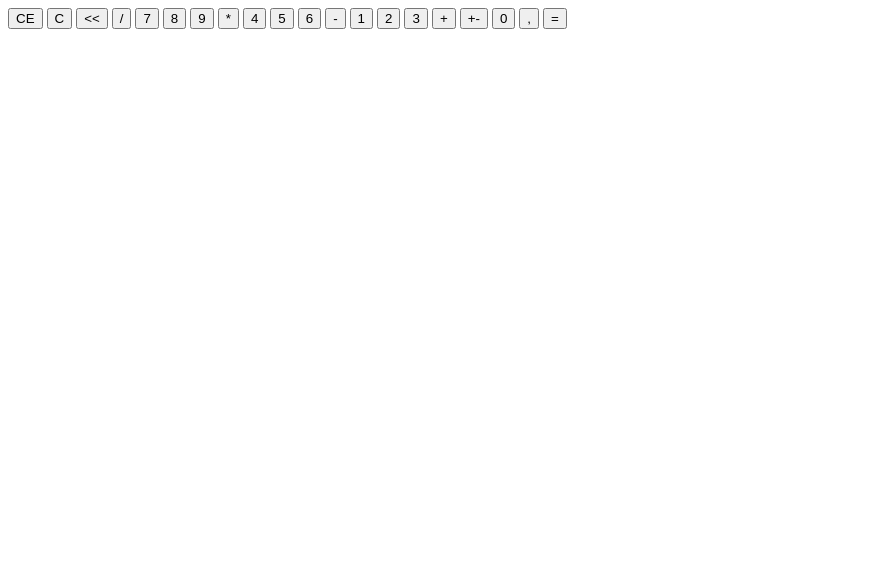
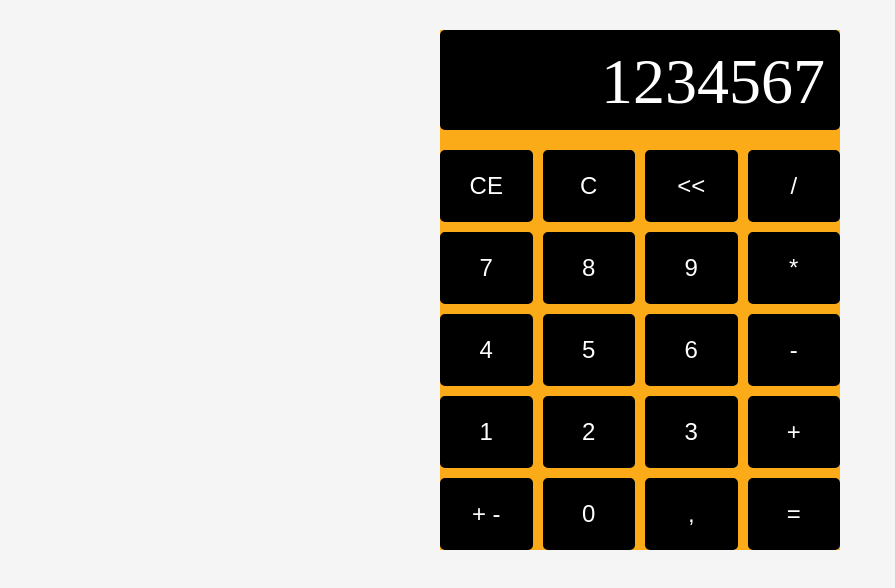
Before and after one commit to fabianocardosodev/calculadora, a plain HTML site: page index.html in a window 1280 px wide. Shown: the whole page, without its empty margins (0-895 px from the left). Drawn offline with Linux system fonts and the light colour scheme.

Commit message:
finalizando html e incluindo css
css finalizado conclui-se

```diff
--- a/index.html
+++ b/index.html
@@ -8,7 +8,7 @@
     </head>
     <body>
         <div class="calculator">
-            <div class="display"></div>
+            <div class="display">1234567</div>
             <div class="calculator-buttons">
                 <button>CE</button>
                 <button>C</button>
@@ -26,12 +26,12 @@
                 <button>2</button>
                 <button>3</button>
                 <button>+</button>
-                <button>+-</button>
+                <button>+ -</button>
                 <button>0</button>
                 <button>,</button>
                 <button>=</button>
+            </div>
+        </div>
 
-
-
-    </body>
+</body>
 </html>
--- a/style.css
+++ b/style.css
@@ -0,0 +1,52 @@
+* {
+    margin: 0;
+    padding: 0;
+    box-sizing: border-box;
+}
+
+body {
+    background-color: whitesmoke;
+    padding: 30px 0;
+}
+
+.calculator {
+    width: 400px;
+    margin: 0 auto;
+    background-color: #FBAB18;
+}
+
+.display {
+    display: flex;
+    justify-content: flex-end;
+    width: 100%;
+    height: 100px;
+    margin-bottom: 20px;
+    padding: 15px;
+    background-color: black;
+    color: white;
+    font: normal 4rem serif;
+    overflow: hidden;
+    border-radius: 5px;
+}
+
+.calculator-buttons {
+    display: grid;
+    grid-template-columns: 1fr 1fr 1fr 1fr;
+    grid-gap: 10px;
+}
+
+.calculator button {
+    background-color: black;
+    color: white;
+    padding: 20px;
+    border-radius: 5px;
+    font-size: 1.5rem;
+    outline: none;
+    cursor: pointer;
+    border: 2px solid black;
+}
+
+button:hover {
+    background-color: #FBAB18;
+    color: black;
+}
```
